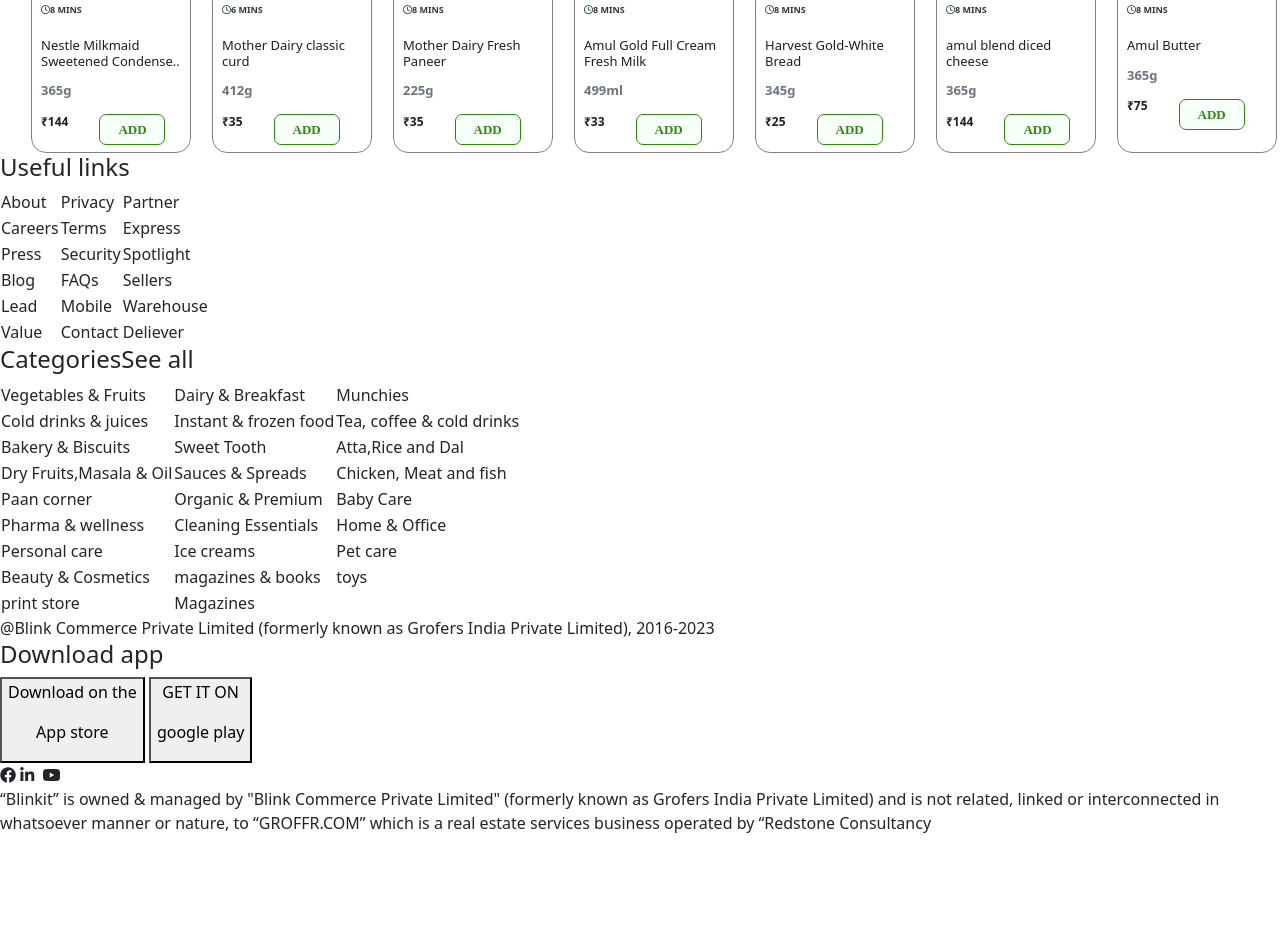
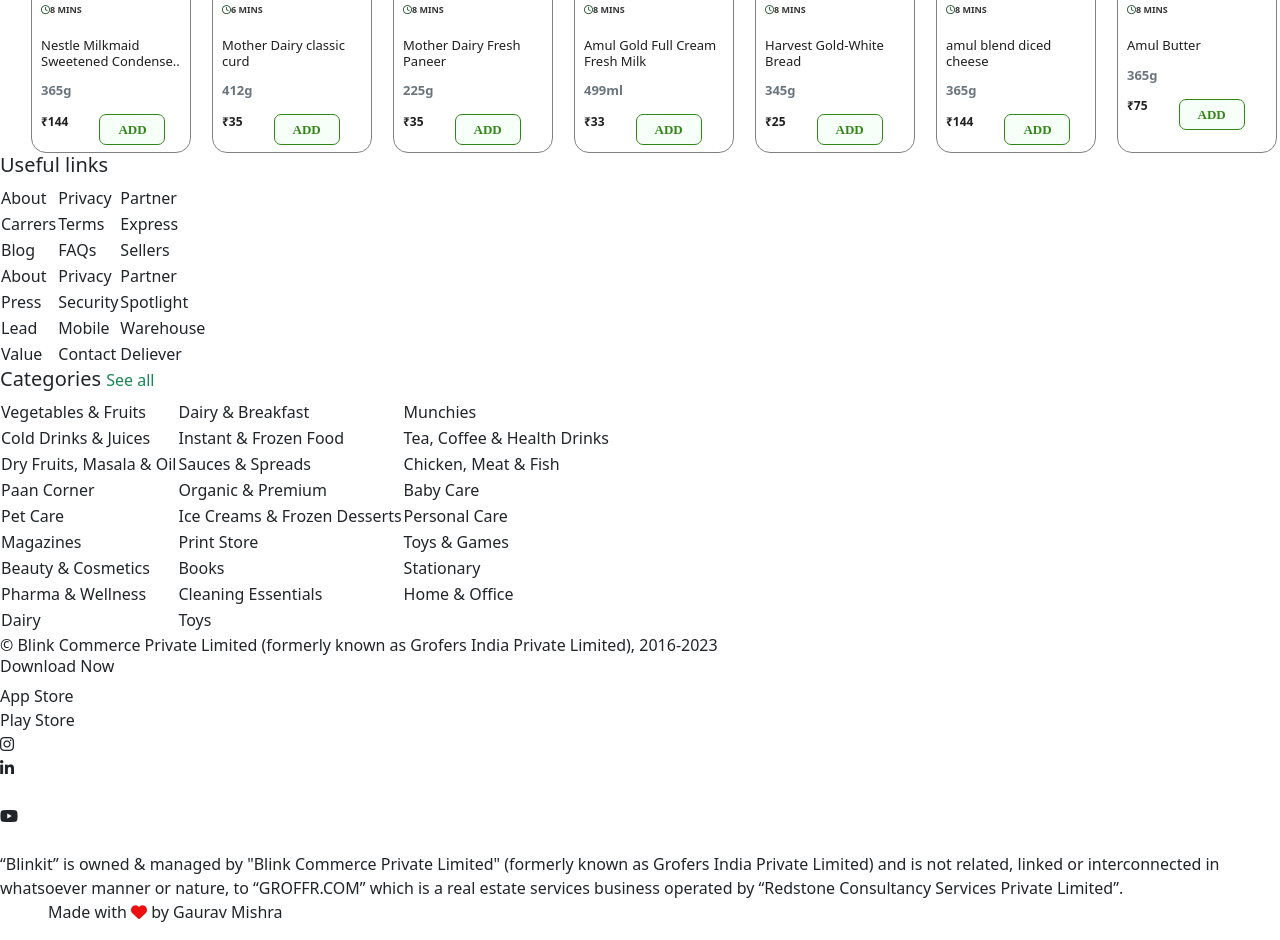
Before and after one commit to gauravmishra1998/4novblinkit, a plain HTML site: page index.html in a window 1280 px wide. Shown: the part 904-1844 px from the top of the page. Before the commit the page ends 1739 px from the top, so only its background shows below. Drawn offline with nearby package versions, Linux system fonts and the light colour scheme.

Commit message:
Update index.html

```diff
--- a/index.html
+++ b/index.html
@@ -193,29 +193,34 @@
 
   </section>
  <footer>
-    <div><!------------------------->
-      <div>
-        <h4>Useful links</h4>
-        <table class="foot-1">
+    <div id="my-footer-row-1">
+        <div id="footer__table__1">
+            <h5>Useful links</h5>
+            <table>
                 <tr>
                     <td>About</td>
                     <td>Privacy</td>
                     <td>Partner</td>
                 </tr>
                 <tr>
-            <td>Careers</td>
+                    <td>Carrers</td>
                     <td>Terms</td>
                     <td>Express</td>
+                </tr>
+                <tr>
+                    <td>Blog</td>
+                    <td>FAQs</td>
+                    <td>Sellers</td>
+                </tr>
+                <tr>
+                    <td>About</td>
+                    <td>Privacy</td>
+                    <td>Partner</td>
                 </tr>
                 <tr>
                     <td>Press</td>
                     <td>Security</td>
                     <td>Spotlight</td>
-          </tr>
-          <tr>
-            <td>Blog</td>
-            <td>FAQs</td>
-            <td>Sellers</td>
                 </tr>
                 <tr>
                     <td>Lead</td>
@@ -229,85 +234,99 @@
                 </tr>
             </table>
         </div>
-      <div>
-        <h4>Categories<span>See all</span></h4>
-        <table class="foot-2" >
+        <div id="footer__table__2">
+            <h5>Categories <span class="text-success fs-6">See
+                    all</span></h5>
+            <table>
                 <tr>
                     <td>Vegetables & Fruits</td>
                     <td>Dairy & Breakfast</td>
                     <td>Munchies</td>
                 </tr>
                 <tr>
-            <td>Cold drinks & juices</td>
-            <td>Instant & frozen food</td>
-            <td>Tea, coffee & cold drinks</td>
+                    <td>Cold Drinks & Juices</td>
+                    <td>Instant & Frozen Food</td>
+                    <td>Tea, Coffee & Health Drinks</td>
                 </tr>
                 <tr>
-            <td>Bakery & Biscuits</td>
-            <td>Sweet Tooth</td>
-            <td>Atta,Rice and Dal</td>
+                    <td>Dry Fruits, Masala & Oil</td>
+                    <td>Sauces & Spreads
+                    </td>
+                    <td>Chicken, Meat & Fish
+                    </td>
                 </tr>
                 <tr>
-            <td>Dry Fruits,Masala & Oil</td>
-            <td>Sauces & Spreads</td>
-            <td>Chicken, Meat and fish</td>
-          </tr>
-          <tr>
-            <td>Paan corner</td>
+                    <td>Paan Corner</td>
                     <td>Organic & Premium</td>
                     <td>Baby Care</td>
                 </tr>
                 <tr>
-            <td>Pharma & wellness</td>
+                    <td>Pet Care</td>
+                    <td>Ice Creams & Frozen Desserts</td>
+                    <td>Personal Care</td>
+                </tr>
+                <tr>
+                    <td>Magazines</td>
+                    <td>Print Store</td>
+                    <td>Toys & Games</td>
+                </tr>
+                <tr>
+                    <td>Beauty & Cosmetics</td>
+                    <td>Books</td>
+                    <td>Stationary</td>
+                </tr>
+                <tr>
+                    <td>Pharma & Wellness</td>
                     <td>Cleaning Essentials</td>
                     <td>Home & Office</td>
                 </tr>
                 <tr>
-            <td>Personal care</td>
-            <td>Ice creams</td>
-            <td>Pet care</td>
-          </tr>
-          <tr>
-            <td>Beauty & Cosmetics</td>
-            <td>magazines & books</td>
-            <td>toys</td>
-          </tr>
-          <tr>
-            <td>print store</td>
-            <td>Magazines</td>
-            <td></td>
+                    <td>Dairy</td>
+                    <td>Toys</td>
                 </tr>
             </table>
         </div>
-    </section>
-    <section><!--------------------------------------------->
-      <div>
-        @Blink Commerce Private Limited (formerly known as Grofers India Private Limited), 2016-2023
     </div>
-      <div>
-        <h4>Download app</h4>
-        <button>
-          <p>Download on the</p>
-          <p>App store</p>
-        </button>
-        <button>
-          <p>GET IT ON</p>
-          <p>google play</p>
-        </button>
+    <div id="my-footer-row-2">
+        <div id="footer__row__2__col1">
+            © Blink Commerce Private Limited (formerly known as
+            Grofers India
+            Private Limited), 2016-2023
         </div>
-      <div>
-        <i class="fa-brands fa-facebook"></i>
+        <div id="footer__row__2__col2">
+            <h6>Download Now</h6>
+            <div class="some-box">App Store</div>
+            <div class="some-box">Play Store</div>
+        </div>
+        <div id="footer__row__2__col3">
+            <div class="social-icon"><i
+                    class="fa-brands fa-instagram"></i></div>
+            <div class="social-icon">
                 <i class="fa-brands fa-linkedin-in"></i>
-        <i class="fa-brands fa-threads"></i>
-        <i class="fa-brands fa-youtube"></i>
-        <i class="fa-brands fa-x-twitter"></i>
             </div>
-
-    </section>
-    <section>
-      “Blinkit” is owned & managed by "Blink Commerce Private Limited" (formerly known as Grofers India Private Limited) and is not related, linked or interconnected in whatsoever manner or nature, to “GROFFR.COM” which is a real estate services business operated by “Redstone Consultancy
-    </section>
-
+            <div class="social-icon"><i
+                    class="fa-brands fa-threads"></i></div>
+            <div class="social-icon"><i
+                    class="fa-brands fa-youtube"></i></div>
+            <div class="social-icon"><i
+                    class="fa-brands fa-x-twitter"></i></div>
+        </div>
+    </div>
+    <div id="my-footer-row-3">
+        “Blinkit” is owned & managed by "Blink Commerce Private
+        Limited"
+        (formerly known as Grofers India Private Limited) and is not
+        related,
+        linked or interconnected in whatsoever manner or nature, to
+        “GROFFR.COM”
+        which is a real estate services business operated by
+        “Redstone
+        Consultancy Services Private Limited”.
+    </div>
+    <div class="my-footer px-4 mx-4">
+        <p>Made with <i class="fa-solid fa-heart fa-bounce"
+                style="color: #eb0f0f;"></i> by Gaurav Mishra</p>
+    </div>
 </footer>
 
 <script src="https://cdn.jsdelivr.net/npm/@popperjs/core@2.9.2/dist/umd/popper.min.js" integrity="sha384-IQsoLXl5PILFhosVNubq5LC7Qb9DXgDA9i+tQ8Zj3iwWAwPtgFTxbJ8NT4GN1R8p" crossorigin="anonymous"></script>
```
Lines whose indentation alone changed are shown as unchanged.
